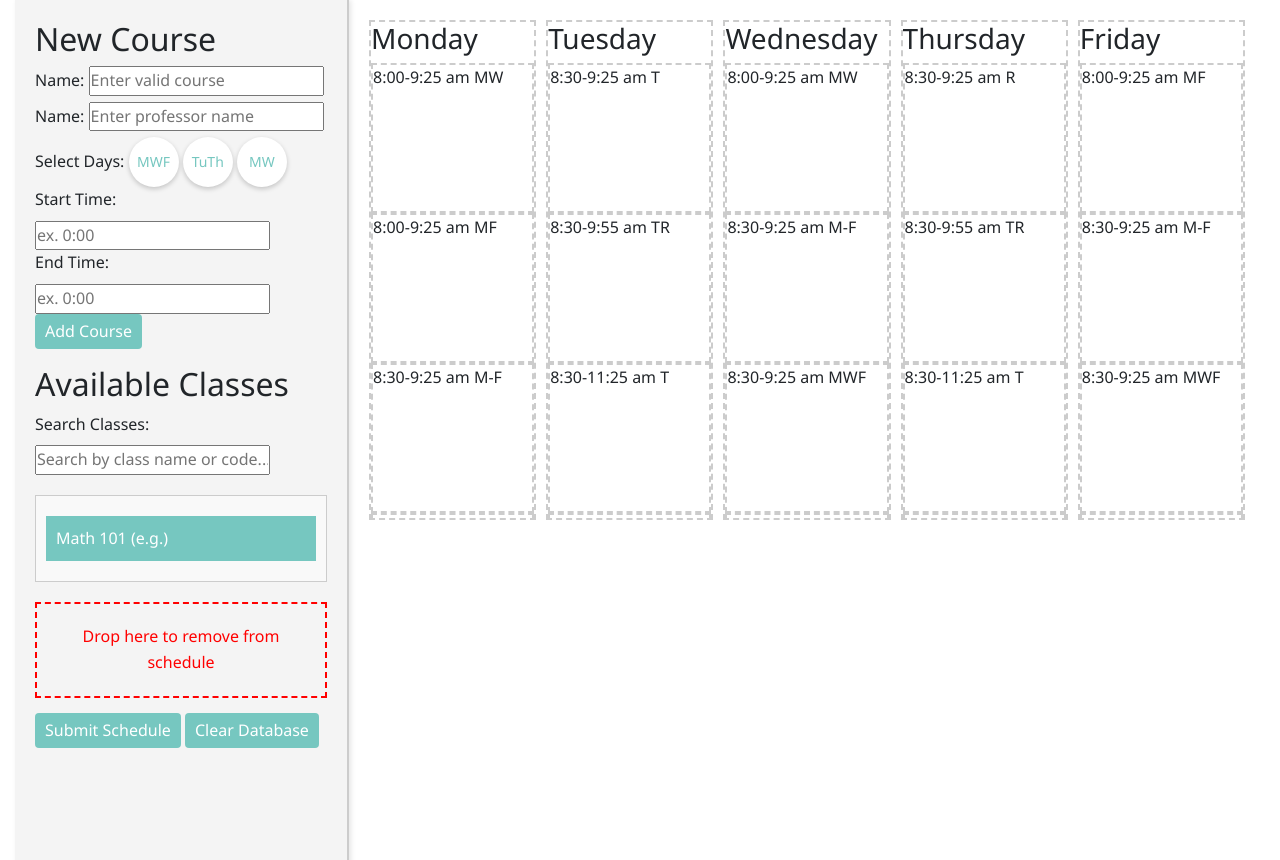
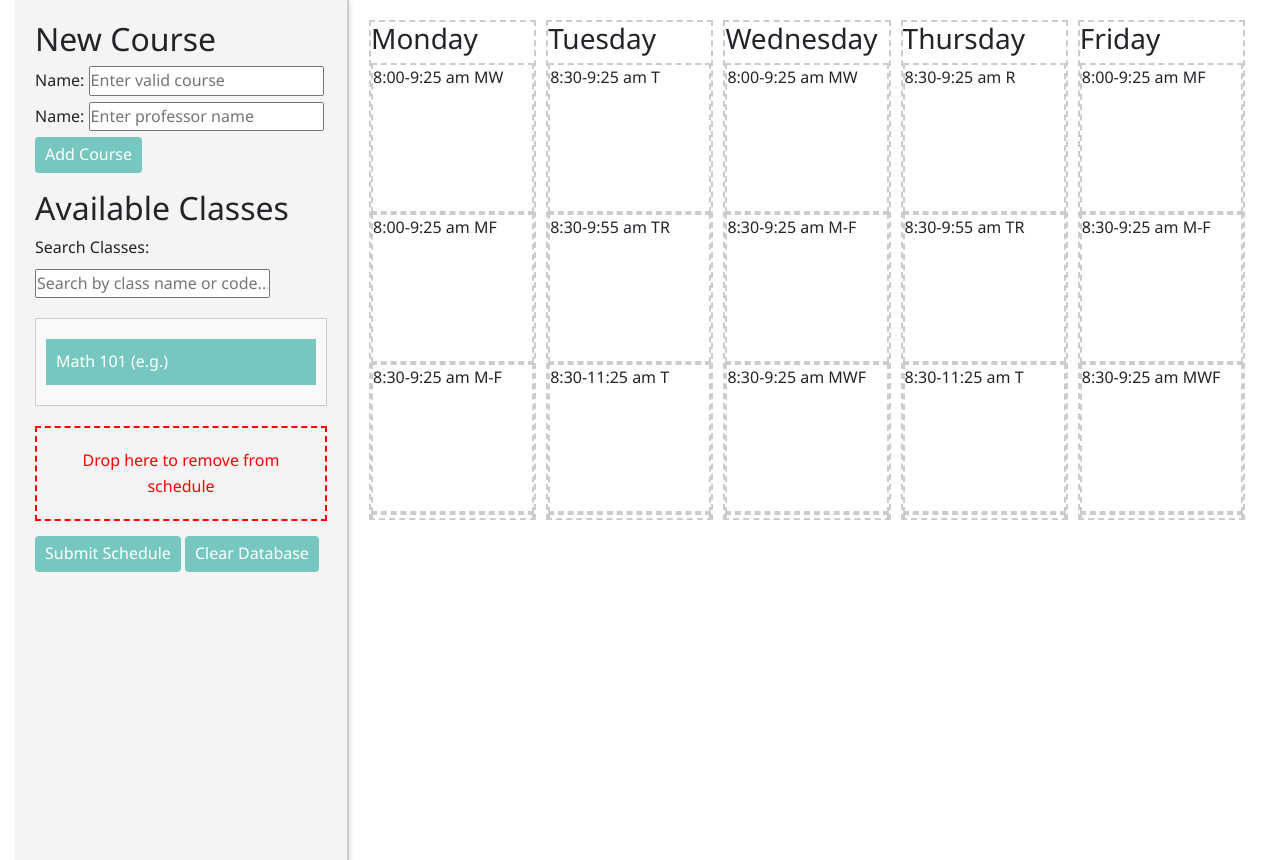
Before and after one commit to MA0610/SchedulingWebsite, a Flask app: page / in a window 1280 px wide. Shown: the part 58-918 px from the top of the page. Run offline with Flask 3, Linux system fonts and the light colour scheme; some libraries are stand-ins or nearby versions.

Commit message:
removed time field boxes + day buttons for new course

```diff
--- a/templates/home.html
+++ b/templates/home.html
@@ -23,18 +23,18 @@
                 <input type="text" id="professor-name" placeholder="Enter professor name">
             </div>
 
-            <div class="day-selector">
+            <!-- <div class="day-selector">
                 <label>Select Days: </label>
                 <button class="day-button" data-days="MWF">MWF</button>
                 <button class="day-button" data-days="TuTh">TuTh</button>
                 <button class="day-button" data-days="MW">MW</button>
-            </div>
+            </div> -->
 
             <div class="time-selector">
-                <label>Start Time: </label>
+                <!-- <label>Start Time: </label>
                 <input type="text" id="start-time" placeholder="ex. 0:00">
                 <label>End Time: </label>
-                <input type="text" id="end-time" placeholder="ex. 0:00">
+                <input type="text" id="end-time" placeholder="ex. 0:00"> -->
                 <button id="add-course-btn">Add Course</button>
             </div>
             <h2>Available Classes</h2>
@@ -158,28 +158,35 @@
     <script>
 
 
+    const name = '';
+
+
 document.getElementById('add-course-btn').addEventListener('click', () => {
         const courseName = document.getElementById('new-course').value;
-        const startTime = document.getElementById('start-time').value;
-        const endTime = document.getElementById('end-time').value;
-        const selectedDays = Array.from(document.querySelectorAll('.day-button.selected'))
-                                .map(button => button.dataset.days)
-                                .join(', ');
+        // const startTime = document.getElementById('start-time').value;
+        // const endTime = document.getElementById('end-time').value;
+        // const selectedDays = Array.from(document.querySelectorAll('.day-button.selected'))
+        //                         .map(button => button.dataset.days)
+        //                         .join(', ');
 
-        if (!courseName || !startTime || !endTime || !selectedDays) {
-            alert('Please fill in all fields.');
-            return;
-        }
+        // if (!courseName || !startTime || !endTime || !selectedDays) {
+        //     alert('Please fill in all fields.');
+        //     return;
+        // }
+        const professorName = document.getElementById('professor-name').value;
+
 
         const newClass = document.createElement('div');
         newClass.classList.add('class');
         newClass.setAttribute('draggable', 'true');
         newClass.setAttribute('data-class', courseName);
-        newClass.setAttribute('data-days', selectedDays);
-        newClass.setAttribute('data-start-time', startTime);
-        newClass.setAttribute('data-end-time', endTime);
+        newClass.setAttribute('professor-name',professorName);
+        // newClass.setAttribute('data-days', selectedDays);
+        // newClass.setAttribute('data-start-time', startTime);
+        // newClass.setAttribute('data-end-time', endTime);
 
-        newClass.textContent = `${courseName} (${selectedDays} ${startTime} - ${endTime})`;
+
+        newClass.textContent = `${courseName} (${professorName})`;
 
         newClass.addEventListener('dragstart', () => newClass.classList.add('dragging'));
         newClass.addEventListener('dragend', () => newClass.classList.remove('dragging'));
@@ -188,9 +195,12 @@ document.getElementById('add-course-btn').addEventListener('click', () => {
 
         // Clear the form inputs
         document.getElementById('new-course').value = '';
-        document.getElementById('start-time').value = '';
-        document.getElementById('end-time').value = '';
-        document.querySelectorAll('.day-button').forEach(btn => btn.classList.remove('selected'));
+        document.getElementById('professor-name').value = '';
+
+
+        // document.getElementById('start-time').value = '';
+        // document.getElementById('end-time').value = '';
+        // document.querySelectorAll('.day-button').forEach(btn => btn.classList.remove('selected'));
     });
 
     // Add functionality to select day buttons
@@ -348,7 +358,9 @@ submitButton.addEventListener('click', () => {
                 const timeValue = slot.getAttribute('data-days');
 
                 // Get the professor's name from the text field
-                const professorName = document.getElementById('professor-name').value;
+                // const professorName = document.getElementById('professor-name').value;
+
+                const profName = classElement.getAttribute('professor-name');
 
                 // Send data including the professor's name
                 fetch('/schedule', {
@@ -360,7 +372,7 @@ submitButton.addEventListener('click', () => {
                         schedule: newScheduleData,
                         set: daySetValue,
                         time: timeValue,
-                        professor: professorName
+                        professor: profName
                     })
                 })
                 .then(response => response.json())
```
